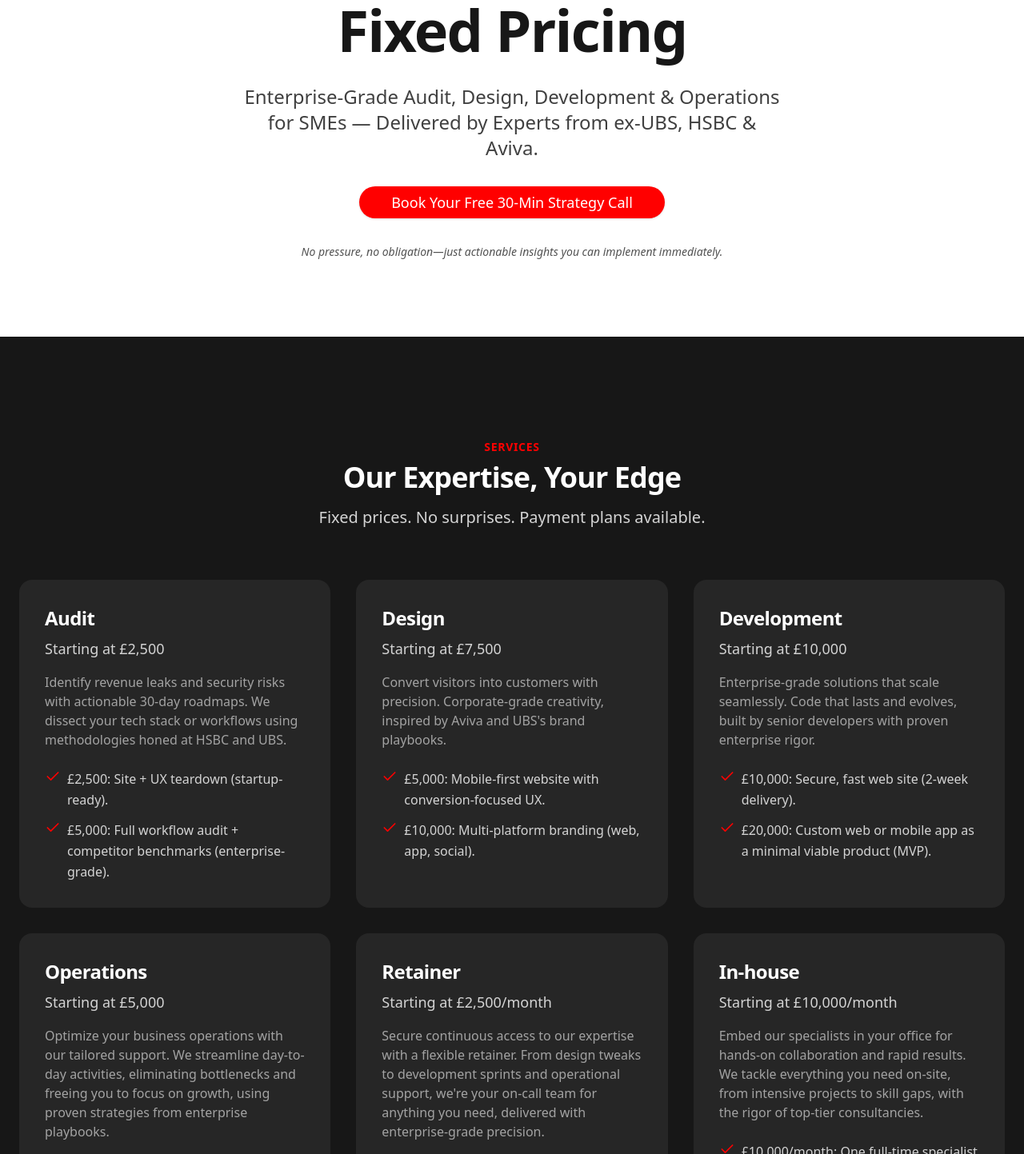
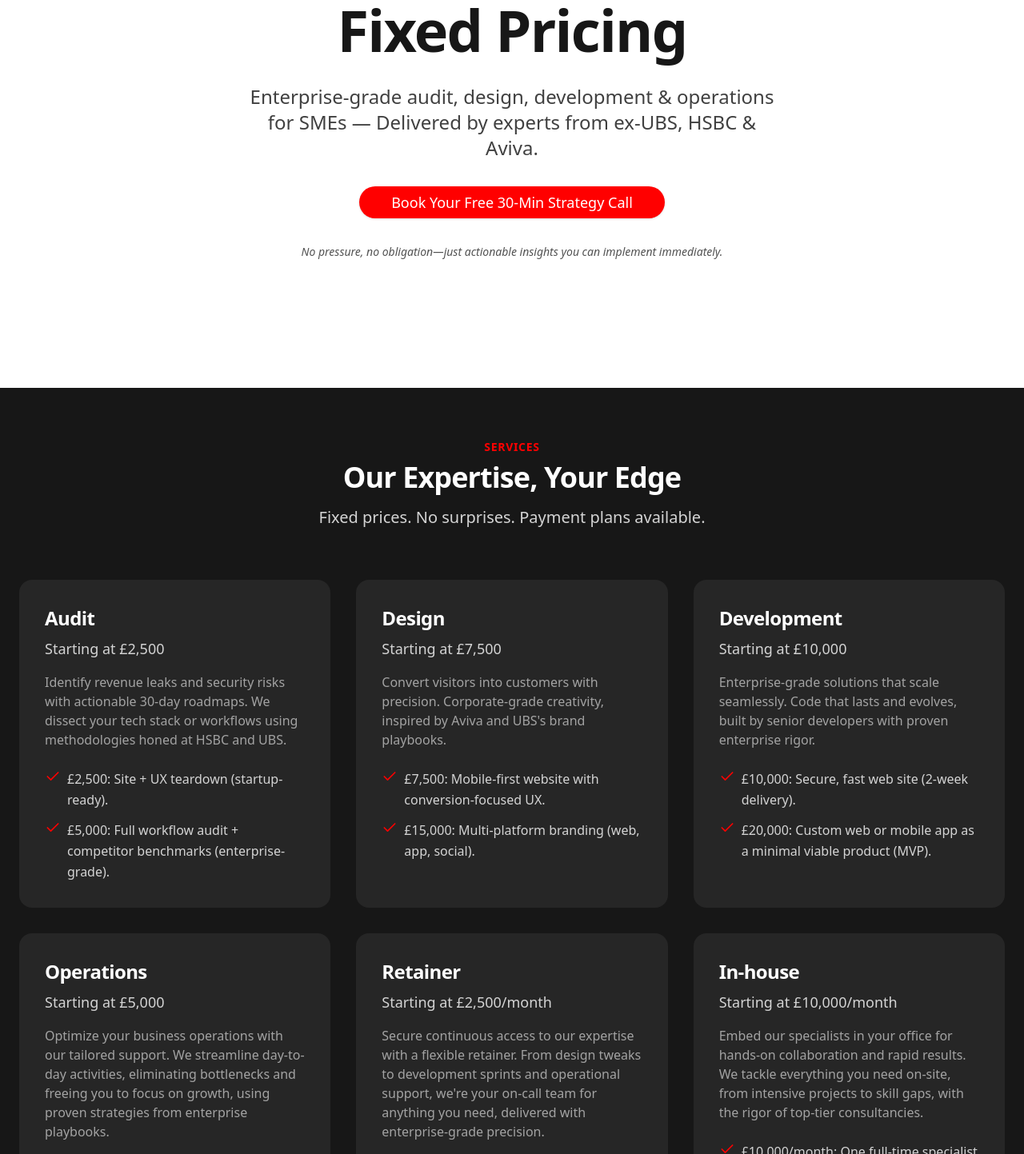
Before and after one commit to hasanakyol/profusion, a Next.js app: page / in a window 1280 px wide. Shown: the part 327-1770 px from the top of the page at 80% size. Built offline with nearby package versions, Linux system fonts and the light colour scheme.

Commit message:
modified:   app/page.tsx

```diff
--- a/app/page.tsx
+++ b/app/page.tsx
@@ -64,7 +64,7 @@ export default function Home() {
       <main id="main-content" role="main">
         {/* Hero - White Background */}
         <section
-          className="pt-24 sm:pt-32 md:pt-40 pb-12 sm:pb-16 md:pb-24 bg-white text-neutral-900"
+          className="pt-24 sm:pt-32 md:pt-40 pb-24 sm:pb-32 md:pb-40 bg-white text-neutral-900"
           aria-labelledby="hero-title"
         >
           <div className="container mx-auto px-4 sm:px-6">
@@ -75,7 +75,7 @@ export default function Home() {
                 <span className="block text-4xl sm:text-5xl md:text-6xl lg:text-7xl font-extrabold tracking-tight">Fixed Pricing</span>
               </h1>
               <p className="text-lg sm:text-xl md:text-2xl font-medium text-neutral-700 max-w-2xl mx-auto">
-              Enterprise-Grade Audit, Design, Development & Operations for SMEs — Delivered by Experts from ex-UBS, HSBC & Aviva.
+              Enterprise-grade audit, design, development & operations for SMEs — Delivered by experts from ex-UBS, HSBC & Aviva.
 
               </p>
               <div className="px-4 sm:px-0">
@@ -95,7 +95,7 @@ export default function Home() {
         {/* Services - Black Background */}
         <section
           id="services"
-          className="py-16 sm:py-20 md:py-32 bg-neutral-900 text-white"
+          className="pt-6 sm:pt-16 md:pt-16 pb-6 sm:pb-16 md:pb-16 bg-neutral-900 text-white"
           aria-labelledby="services-title"
         >
           <div className="container mx-auto px-4 sm:px-6">
@@ -125,8 +125,8 @@ export default function Home() {
                 description:
                   "Convert visitors into customers with precision. Corporate-grade creativity, inspired by Aviva and UBS's brand playbooks.",
                 items: [
-                  "£5,000: Mobile-first website with conversion-focused UX.",
-                  "£10,000: Multi-platform branding (web, app, social).",
+                  "£7,500: Mobile-first website with conversion-focused UX.",
+                  "£15,000: Multi-platform branding (web, app, social).",
                 ],
               },
               {
@@ -197,7 +197,7 @@ export default function Home() {
         {/* Case Studies - White Background */}
         <section
           id="case-studies"
-          className="py-20 md:py-32 bg-white text-neutral-900"
+          className="pt-6 sm:pt-16 md:pt-16 pb-6 sm:pb-16 md:pb-16 bg-white text-neutral-900"
           aria-labelledby="case-studies-title"
         >
           <div className="container mx-auto px-6">
@@ -283,7 +283,7 @@ export default function Home() {
       {/* Our DNA - Black Background */}
       <section
         id="about-us"
-        className="py-20 md:py-32 bg-neutral-900 text-white"
+        className="pt-6 sm:pt-16 md:pt-16 pb-6 sm:pb-16 md:pb-16 bg-neutral-900 text-white"
         aria-labelledby="dna-title"
       >
         <div className="container mx-auto px-6">
@@ -377,7 +377,7 @@ export default function Home() {
       {/* FAQ Section - White Background */}
       <section
         id="faq"
-        className="py-20 md:py-32 bg-white text-neutral-900"
+        className="pt-6 sm:pt-16 md:pt-16 pb-6 sm:pb-16 md:pb-16 bg-white text-neutral-900"
         aria-labelledby="faq-title"
       >
         <div className="container mx-auto px-6">
@@ -462,14 +462,14 @@ export default function Home() {
         {/* Contact - Black Background */}
       <section
         id="contact"
-        className="py-20 md:py-32 bg-neutral-900 text-white"
+        className="pt-6 sm:pt-16 md:pt-16 pb-6 sm:pb-16 md:pb-16 bg-neutral-900 text-white"
         aria-labelledby="contact-title"
       >
         <div className="container mx-auto px-6">
           <div className="text-center mb-16">
             <p className="text-sm font-bold tracking-wider uppercase text-swiss-red">Contact</p>
             <h2 id="contact-title" className="text-3xl sm:text-4xl font-extrabold tracking-tight text-white mt-2">Let's Get Started</h2>
-            <p className="text-lg sm:text-m font-medium text-neutral-300 mt-4 max-w-3xl mx-auto">
+            <p className="text-lg sm:text-md font-medium text-neutral-300 mt-4 max-w-3xl mx-auto">
               No pressure, no obligation—just actionable insights you can implement immediately.
             </p>
           </div>
```
